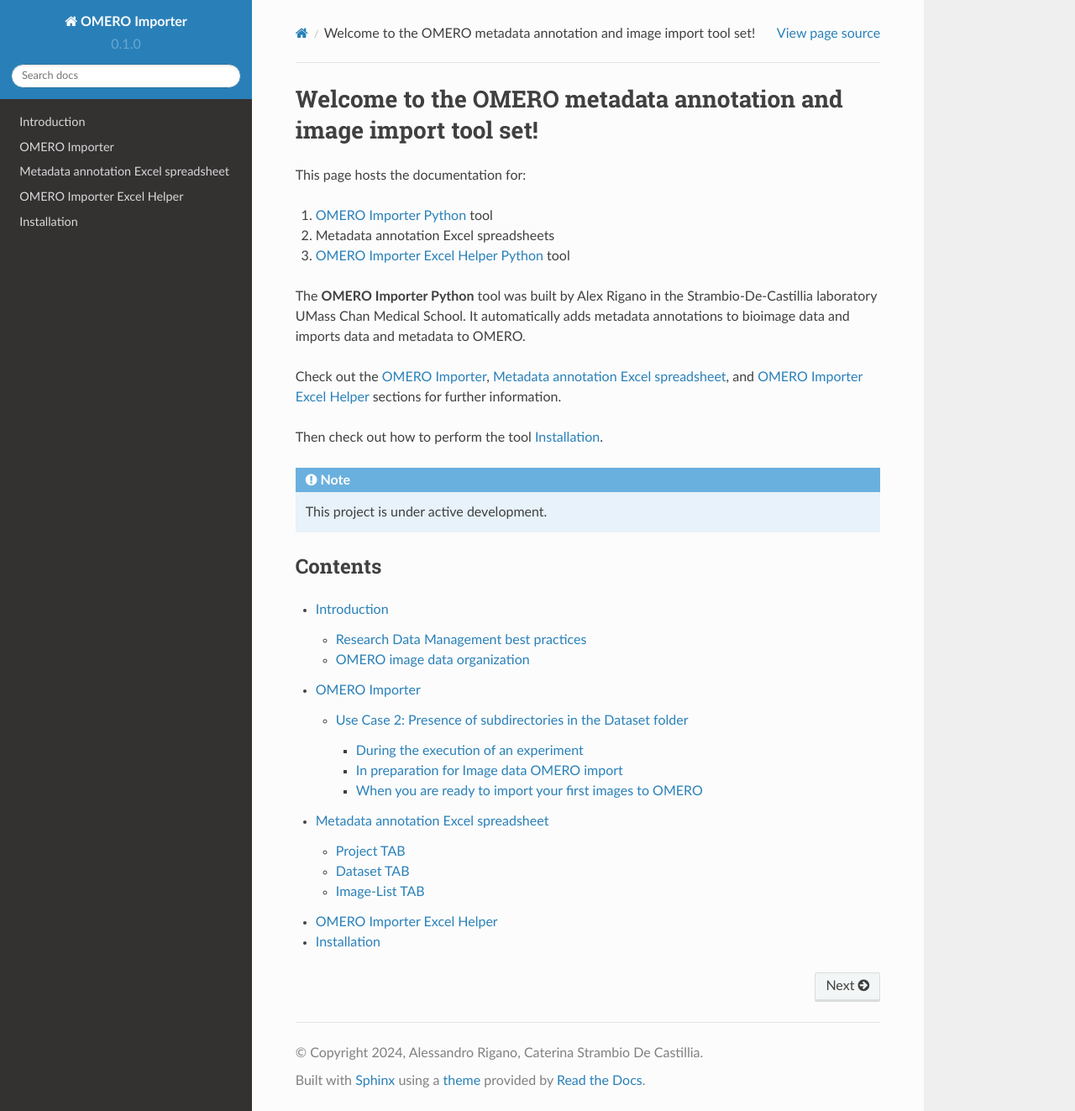
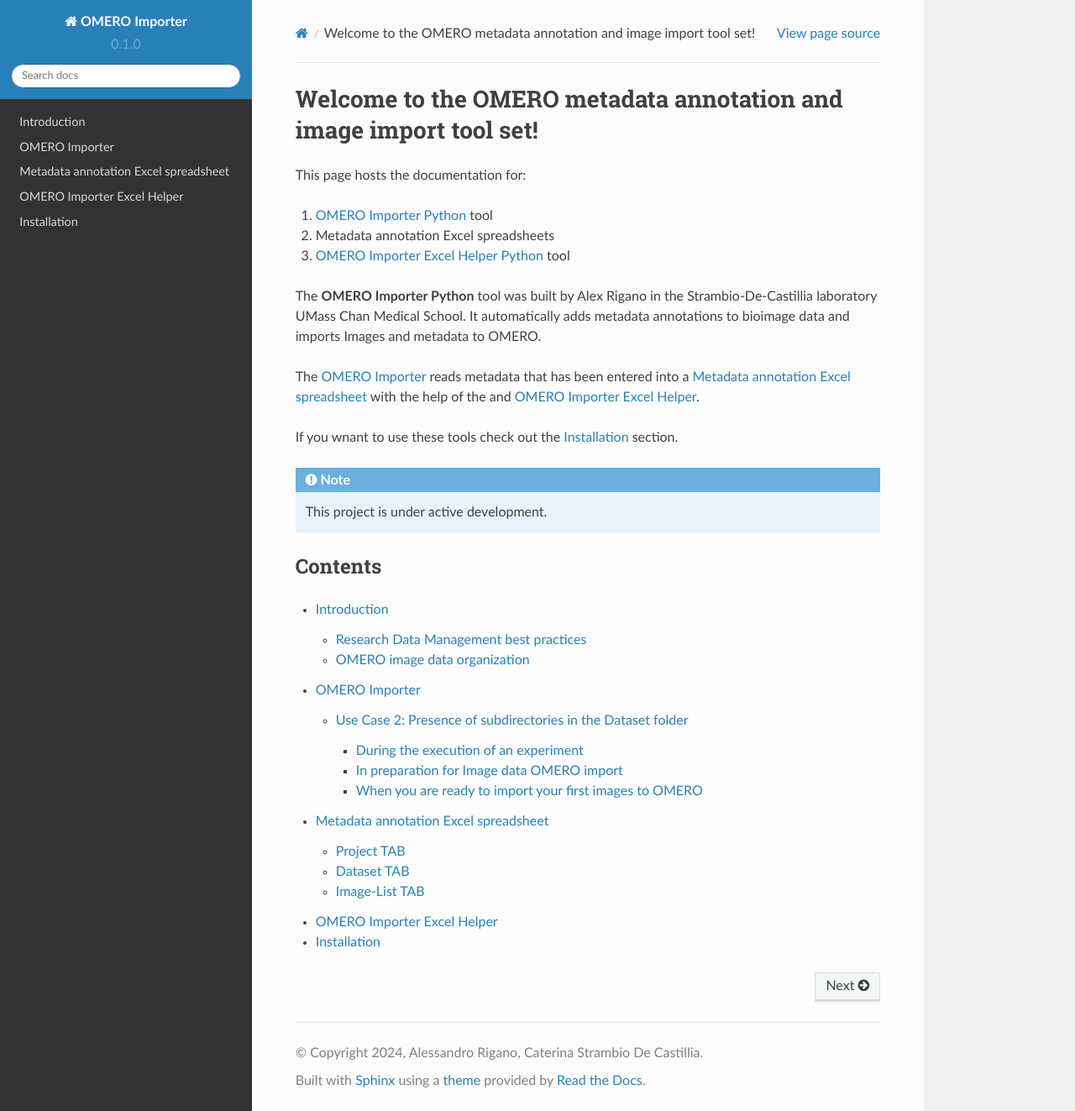
Before and after one commit to WU-BIMAC/OmeroImporterPy-docs, a Sphinx documentation site: the page built from docs/source/index.rst, in a window 1280 px wide and 1323 px high. Shown: the whole window at 84% size. Built offline with Sphinx 7.4.7 and the Read the Docs theme 2.0.0, drawn with Linux system fonts in a browser that asks for light colours.

Commit message:
Update index.rst

```diff
--- a/docs/source/index.rst
+++ b/docs/source/index.rst
@@ -8,11 +8,11 @@
 3. `OMERO Importer Excel Helper Python <https://github.com/WU-BIMAC/W-IDM_OmeroImporterExcelHelperPy>`_ tool
 
 The **OMERO Importer Python** tool was built by Alex Rigano in the Strambio-De-Castillia laboratory UMass Chan Medical School.
-It automatically adds metadata annotations to bioimage data and imports data and metadata to OMERO.
+It automatically adds metadata annotations to bioimage data and imports Images and metadata to OMERO.
 
-Check out the :doc:`usage`, :doc:`usage2`, and :doc:`usage3` sections for further information.
+The :doc:`usage` reads metadata that has been entered into a :doc:`usage2` with the help of the and :doc:`usage3`.
 
-Then check out how to perform the tool :doc:`installation`.
+If you wnant to use these tools check out the :doc:`installation` section.
 
 .. note::
 
```
